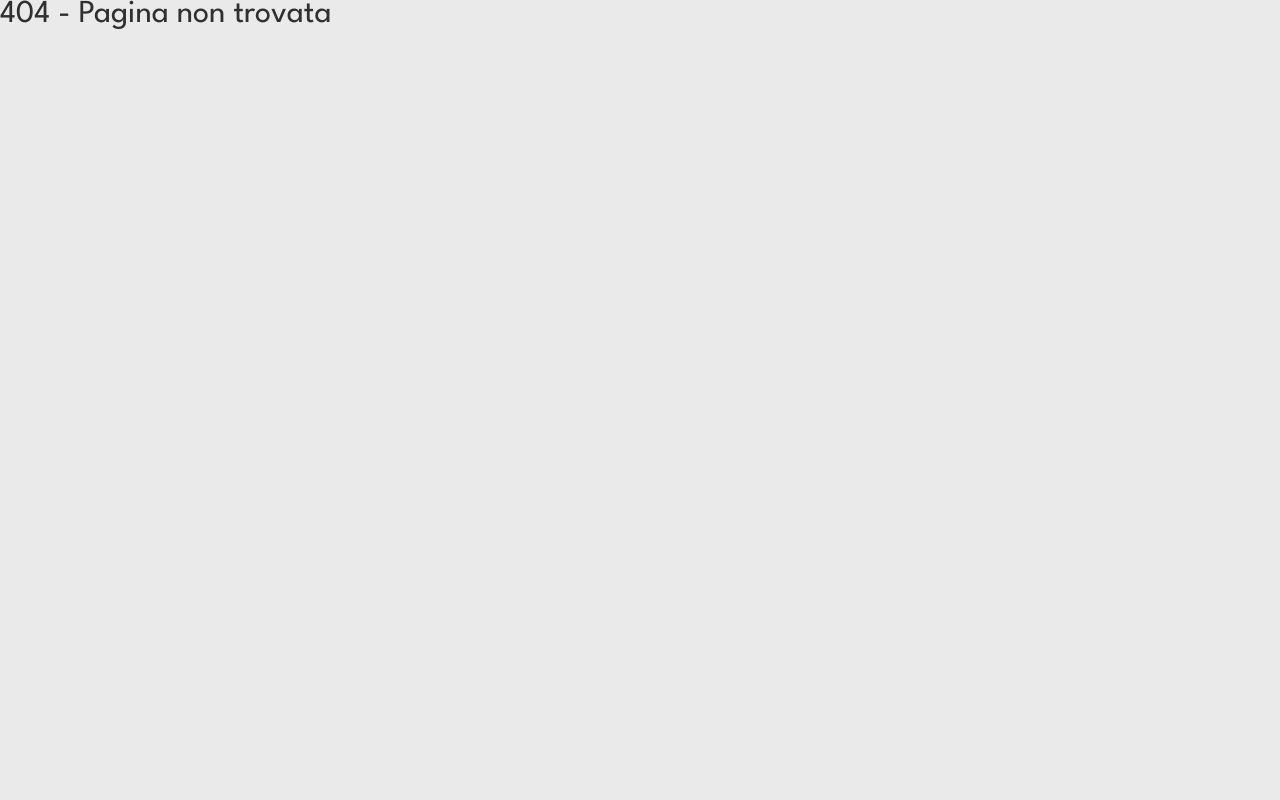
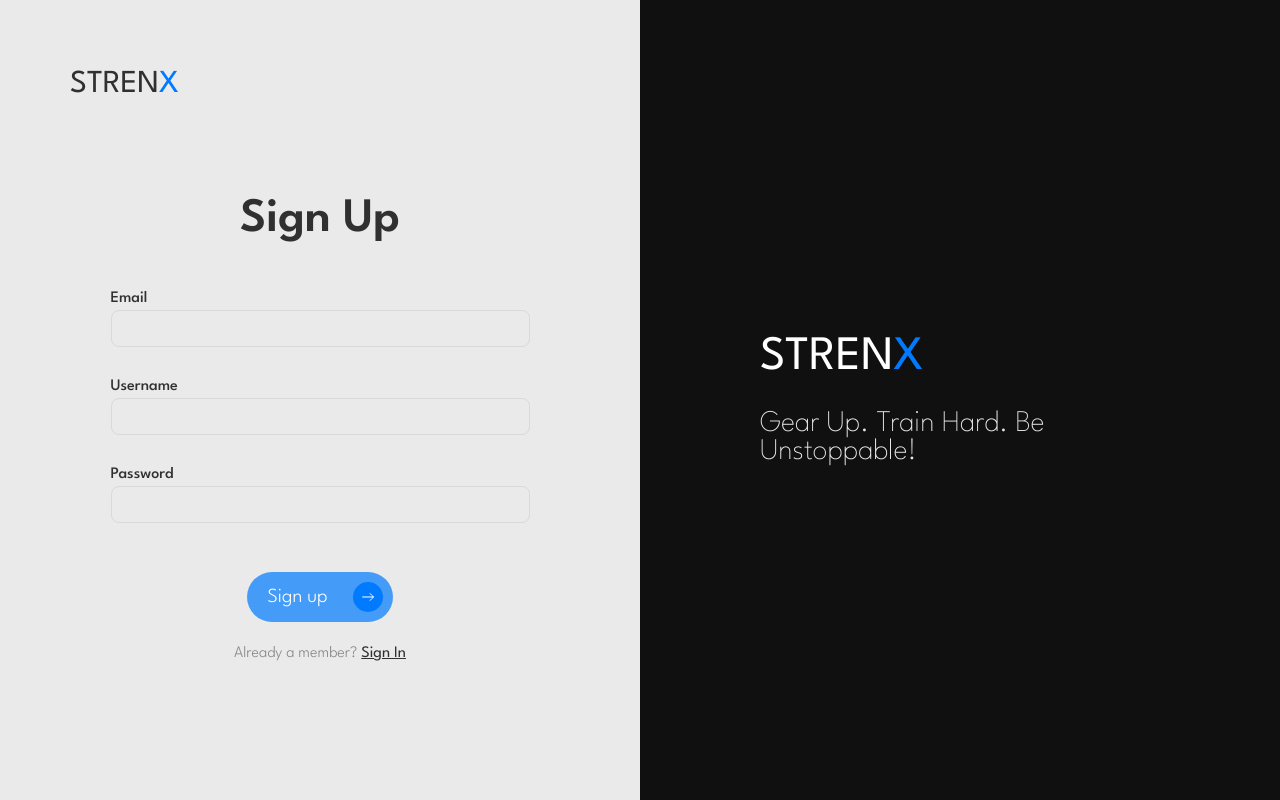
Before and after one commit to browny26/Frontend_Strenx, a React (Vite) app: page /register in a window 1280 px wide. Before the commit this address had no page. Built offline with nearby package versions, Linux system fonts and the light colour scheme.

Commit message:
Implemented register page

```diff
--- a/src/App.jsx
+++ b/src/App.jsx
@@ -4,6 +4,7 @@ import NotFound from "./pages/NotFound";
 import Products from "./pages/Products";
 
 import Login from "./pages/Login";
+import Register from "./pages/Register";
 
 const App = () => {
   return (
@@ -12,6 +13,7 @@ const App = () => {
 
       <Routes>
         <Route path="/login" element = {<Login/>}/>
+        <Route path="/register" element={<Register/>} /> {/* Per la registrazione */}
         <Route path="/" element={<Home />} />
         <Route path="/products" element={<Products />} />
         <Route path="*" element={<NotFound />} /> {/* Per gestire 404 */}
--- /dev/null
+++ b/src/pages/Register.jsx
@@ -0,0 +1,71 @@
+import React from "react";
+import { Link, useNavigate } from "react-router-dom";
+import Logo from "../components/Logo";
+import InputField from "../components/InputField";
+import Button from "../components/Button";
+import "../styles/register.css";
+const Register = () => {
+
+    const navigate = useNavigate();
+    const handleRegister = async (e) => {
+        e.preventDefault();
+
+        const formData = new FormData(e.target);
+
+        const req = {
+            email: formData.get("Email"),
+            username: formData.get("Username"),
+            password: formData.get("Password"),
+            role:"user"
+        }
+
+        console.log(req);
+
+        const response = await fetch("http://localhost:3000/api/users", {
+            method: "POST",
+            headers: {
+                "Content-Type": "application/json",
+            },
+            body: JSON.stringify(req),
+        });
+
+        if(response.ok) {
+            navigate("/login")
+        }
+        else {
+            console.log("Error during registration");
+        }
+    }
+  return (
+    <div className="content">
+        <div className="left-part">
+          <Logo size={"medium"} />
+          <form method="POST"onSubmit={(e) => handleRegister(e)}  className="register-cont">
+            <h1>Sign Up</h1>
+            <div className="fields-cont">
+              <InputField label={"Email"} type={"email"} />
+              <InputField label={"Username"} type={"text"} />
+              <InputField label={"Password"} type={"password"} />
+            </div>
+            <div className="bottom">
+              <Button type={"submit"} text={"Sign up"} />
+              <p>
+                Already a member?{" "}
+                <Link className="link" to={"/login"}>
+                  Sign In
+                </Link>
+              </p>
+            </div>
+          </form>
+        </div>
+        <div className="right-part">
+          <div className="right-part-cont">
+            <Logo size={"large"} />
+            <h3>Gear Up. Train Hard. Be Unstoppable!</h3>
+          </div>
+        </div>
+      </div>
+  )
+}
+
+export default Register
--- /dev/null
+++ b/src/styles/register.css
@@ -0,0 +1,85 @@
+body {
+    background-color: var(--white-text-color);
+  }
+
+  .content {
+    height: 100vh;
+    display: flex;
+  }
+
+  .left-part {
+    padding: 70px;
+    flex: 1;
+  }
+
+  .register-cont {
+    width: 100%;
+    height: 100%;
+    display: flex;
+    justify-content: center;
+    align-items: center;
+    flex-direction: column;
+    gap: 49px;
+
+    & h1 {
+      font-size: 48px;
+      font-weight: 600;
+    }
+  }
+
+  .fields-cont {
+    width: 419px;
+    display: flex;
+    flex-direction: column;
+    gap: 32px;
+  }
+
+
+
+  .bottom {
+    display: flex;
+    flex-direction: column;
+    align-items: center;
+    gap: 24px;
+  }
+  p {
+    color: var(--gray-text-color);
+    font-size: 16px;
+    font-weight: 300;
+  }
+
+  .link {
+    color: var(--text-color);
+    font-weight: 400;
+    text-decoration-line: underline;
+    text-decoration-line: underline;
+    text-decoration-style: solid;
+    text-decoration-skip-ink: auto;
+    text-decoration-thickness: 1px;
+    text-underline-offset: auto;
+    text-underline-position: from-font;
+  }
+
+  .right-part {
+    padding: 70px;
+    flex: 1;
+    height: 100%;
+    background-color: var(--background-color);
+    display: flex;
+    justify-content: center;
+    align-items: center;
+    flex-direction: column;
+
+    & h3 {
+      max-width: 400px;
+      color: var(--white-text-color);
+      font-size: 30px;
+      font-weight: 100;
+    }
+
+    & .right-part-cont {
+      display: flex;
+      flex-direction: column;
+      gap: 30px;
+    }
+  }
```
